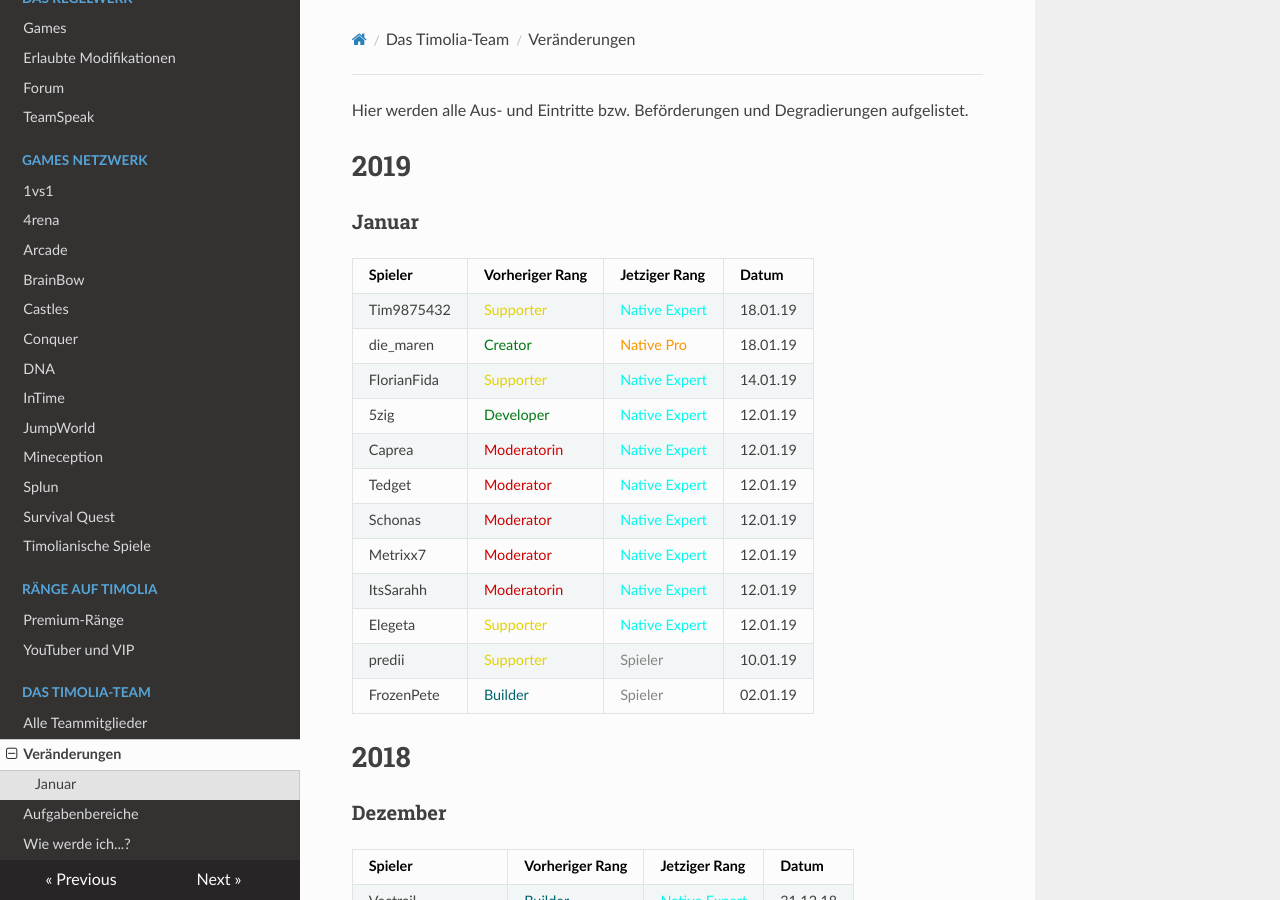
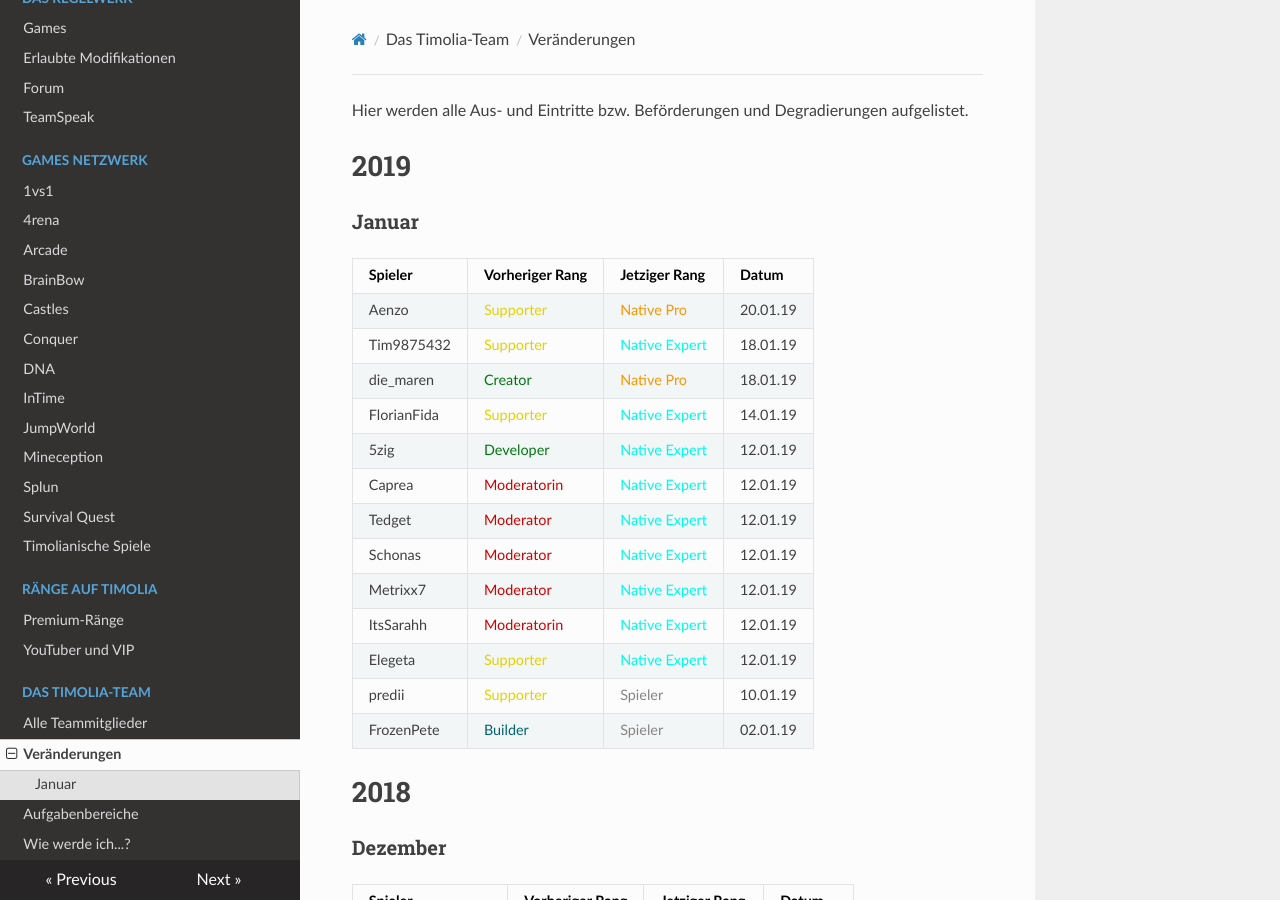
Before and after one commit to TimoliaDE/HowTo, an MkDocs documentation site: the page built from docs/team/changes.md, in a window 1280 px wide and 900 px high. Built offline with MkDocs 1.6.1, drawn with Linux system fonts in a browser that asks for light colours; nearby versions of some CDN libraries; old or Windows-style settings are respelled for this version of MkDocs.

Commit message:
Update changes.md

```diff
--- a/docs/team/changes.md
+++ b/docs/team/changes.md
@@ -5,6 +5,7 @@ Hier werden alle Aus- und Eintritte bzw. Beförderungen und Degradierungen aufge
 ###  <strong>Januar</strong>
 | Spieler | Vorheriger Rang | Jetziger Rang | Datum |
 | ------ | ------ | ------ | ------ |
+| Aenzo | <span style="color:#E4D100">Supporter</span> | <span style="color:#F99500">Native Pro</span> | 20.01.19 |
 | Tim9875432 | <span style="color:#E4D100">Supporter</span> | <span style="color:#00F9EC">Native Expert</span> | 18.01.19 |
 | die_maren | <span style="color:#007812">Creator</span> | <span style="color:#F99500">Native Pro</span> | 18.01.19 |
 | FlorianFida | <span style="color:#E4D100">Supporter</span> | <span style="color:#00F9EC">Native Expert</span> | 14.01.19 |
```
